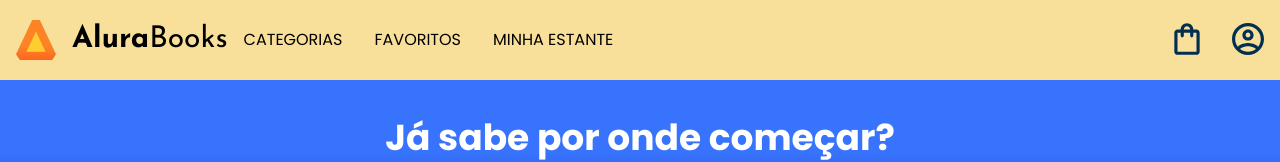
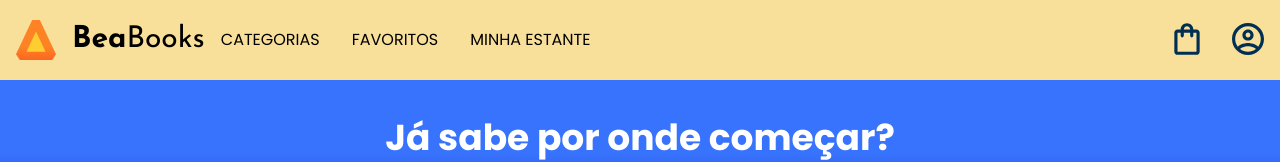
Before and after one commit to 06-bcdp/BeaBooksPT2, a plain HTML site: page index.html in a window 1280 px wide. Shown: the top 162 px of the page. Drawn offline with nearby package versions, Linux system fonts and the light colour scheme.

Commit message:
Update index.html

```diff
--- a/index.html
+++ b/index.html
@@ -4,7 +4,7 @@
 <head>
   <meta charset="UTF-8">
   <meta name="viewport" content="width=device-width, initial-scale=1.0">
-  <title>AluraBooks</title>
+  <title>BeaBooks</title>
   <link rel="stylesheet" href="reset.css">
   <link rel="preconnect" href="https://fonts.googleapis.com">
   <link rel="preconnect" href="https://fonts.gstatic.com" crossorigin>
@@ -40,7 +40,7 @@
         </li>
       </ul>
       <img src="img/Logo.svg" alt="Logo da Alurabooks" class="container__imagem">
-      <h1 class="container__titulo"><b class="container__titulo--negrito">Alura</b>Books</h1>
+      <h1 class="container__titulo"><b class="container__titulo--negrito">Bea</b>Books</h1>
 
       <ul class="opções">
         <input type="checkbox" id="opções-menu" class="opções__botão" />
```
